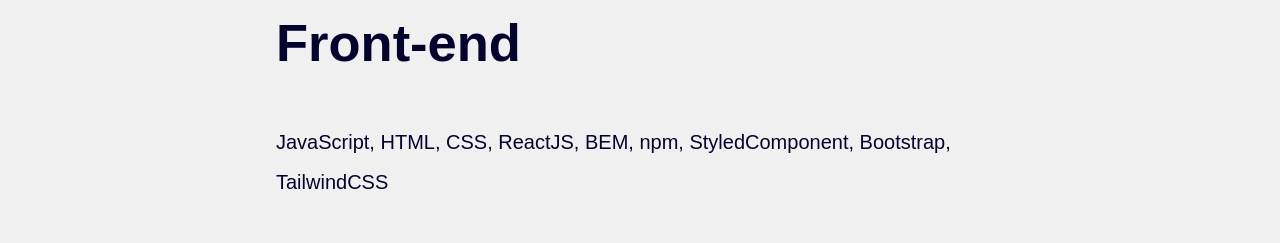
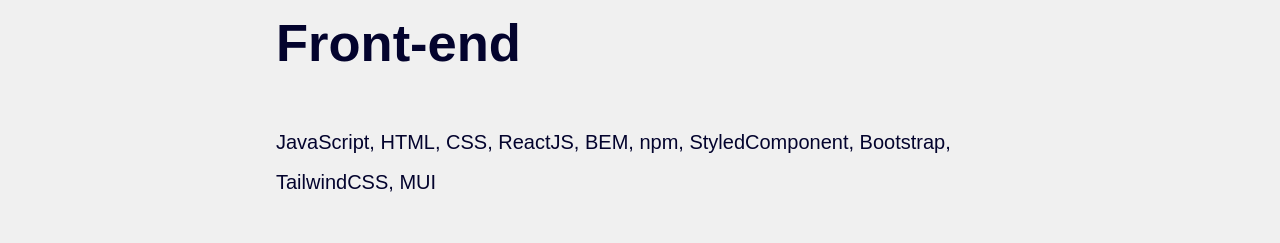
Before and after one commit to RA404/-react-portfolio, a React (Create React App) app: page / in a window 1280 px wide. Shown: the part 1040-1283 px from the top of the page. Built offline with nearby package versions, Linux system fonts and the light colour scheme.

Commit message:
add mui skill on the home page

```diff
--- a/src/pages/Home.js
+++ b/src/pages/Home.js
@@ -48,7 +48,7 @@
         <ol className='list'>
           <li className='item'>
             <h2>Front-end</h2>
-            <span>JavaScript, HTML, CSS, ReactJS, BEM, npm, StyledComponent, Bootstrap, TailwindCSS</span>
+            <span>JavaScript, HTML, CSS, ReactJS, BEM, npm, StyledComponent, Bootstrap, TailwindCSS, MUI</span>
           </li>
           <li className='item'>
             <h2>Back-end</h2>
```
